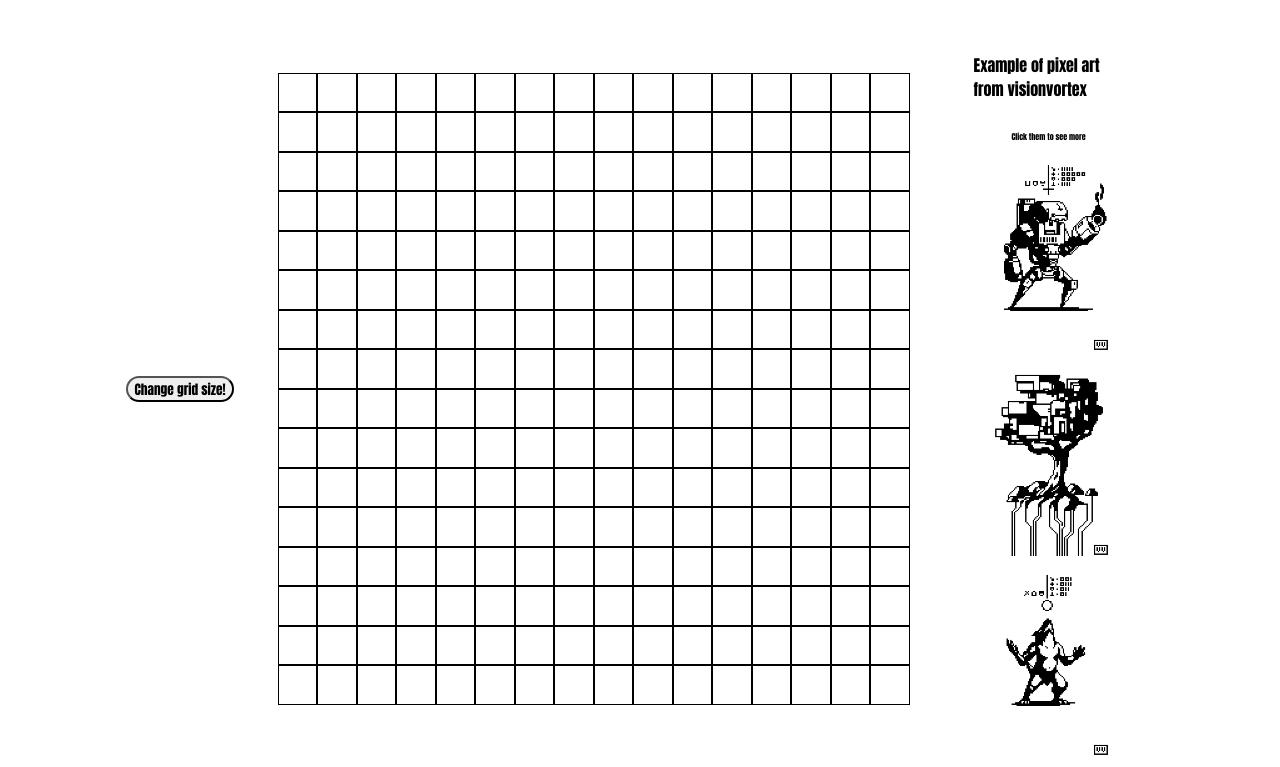
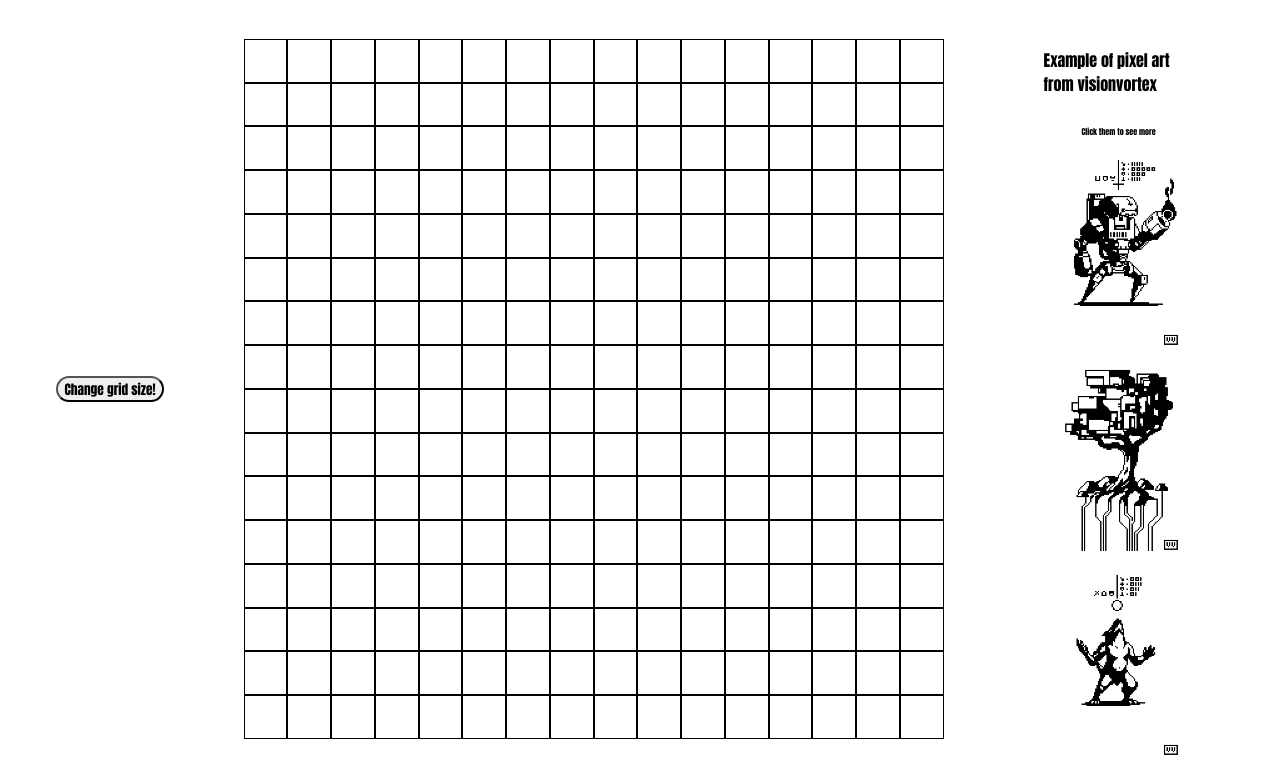
Before and after one commit to insertSoul/etch-A-Sketch, a plain HTML site: page index.html in a window 1280 px wide. Shown: the part 73-840 px from the top of the page. Drawn offline with Linux system fonts and the light colour scheme.

Commit message:
Change box sizing to keep fixed dimensions

```diff
--- a/index.html
+++ b/index.html
@@ -20,8 +20,8 @@
             <h4>Example of pixel art from visionvortex</h3>
             <p style ='font-size: 8px'>Click them to see more</p>
             <a href="http://www.visionvortex.de/10-game-development/39-1bit-pixel-art-experiments"><img src="images/1.png" alt="Example pixel art of mech" width="200px"></a>
-            <img src="images/2.png" alt="Example pixel art of tree" width="200px">
-            <img src="images/3.png" alt="Example pixel art of werewolf" width="200px">
+            <a href="http://www.visionvortex.de/10-game-development/39-1bit-pixel-art-experiments"><img src="images/2.png" alt="Example pixel art of tree" width="200px"></a>
+            <a href="http://www.visionvortex.de/10-game-development/39-1bit-pixel-art-experiments"><img src="images/3.png" alt="Example pixel art of werewolf" width="200px"></a>
 
         </div>
     </div>
--- a/script.js
+++ b/script.js
@@ -53,8 +53,8 @@ function RemoveLastGrid() {
 
 
 function scaleGridSize (numOfGridColumns, numOfGridRows) {
-    gridSquareWidth = (600 / numOfGridColumns);
-    gridSquareHeight = (600 / numOfGridRows);
+    gridSquareWidth = (700 / numOfGridColumns);
+    gridSquareHeight = (700 / numOfGridRows);
     let allGridSquares = document.querySelectorAll('.gridSquare');
     allGridSquares.forEach((gridSquare) => {
         gridSquare.style.width = `${gridSquareWidth}px`
--- a/styles.css
+++ b/styles.css
@@ -20,8 +20,8 @@
 
 }
 .gridContainer {
-    width: 600px;
-    height: 600px;
+    width: 700px;
+    height: 700px;
     display: flex;
     justify-content: center;
     align-items: center;
@@ -30,11 +30,13 @@
     height: 10px;
     width: 10px;
     background-color: rgb(255, 255, 255);
-    border: 0.5px solid black;
+    border: 0.25px solid black;
+    box-sizing: border-box;
 }
 .allButtons{
     display: flex;
     max-width: 150px;
+    margin-right: 20px;
 
 
 }
@@ -49,11 +51,6 @@
     justify-content: space-between;
     align-items: center;
     max-width: 150px;
-    margin: 30px 50px 20px 40px;
+    margin: 30px 50px 20px 60px;
 
 }
-.placeHolder{
-    margin: 20px;
-    padding: 50px;
-    background-color: black;
-}
```
